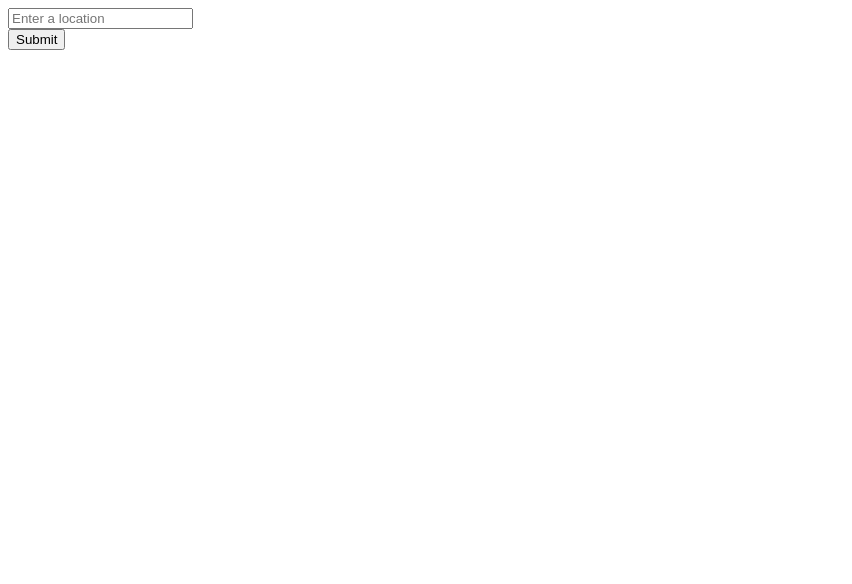
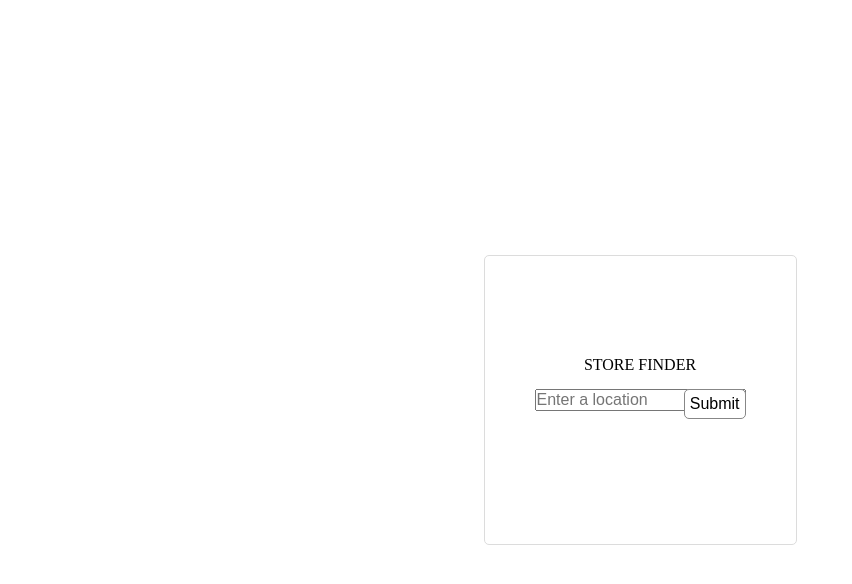
Before and after one commit to ashishrajagrawal91/hfc-store, a website: page index.html in a window 1280 px wide. Shown: the whole page, without its empty margins (0-852 px from the left). Drawn offline with nearby package versions, Linux system fonts and the light colour scheme; some packages are replaced by stand-ins of ours.

Commit message:
minor css fixes for UI

```diff
--- a/index.html
+++ b/index.html
@@ -6,18 +6,67 @@
     <meta name="viewport" content="initial-scale=1.0, user-scalable=no">
     <meta charset="utf-8">
     <script src="https://ajax.googleapis.com/ajax/libs/jquery/3.5.1/jquery.min.js"></script>
+    <style type="text/css">
+      body, div {
+        margin: 0;
+        padding: 0;
+      }
+      *{
+        margin: 0;
+        padding: 0;
+        font-size: 16px;
+      }
+      .pac-card {
+        display: flex;
+        align-items: center;
+        justify-content: center;
+        height: 100vh;
+      }
+      .header {
+        text-align: center;
+        padding-bottom: 15px;
+      }
+      .pac-self-container {
+        position: relative;
+      }
+      .pac-outer-container {
+        border: 1px solid #dcdcdc;
+        padding: 100px 50px;
+        border-radius: 5px;
+      }
+      .pac-target-input {
+            padding: 5px;
+          border: 1px solid #dcdcdc;
+          border-radius: 5px;
+          width: 20vw;
+          outline: none;
+      }
+      .submit-btn {
+          background-color: #FFF;
+          border: 1px solid #878787;
+          padding: 5px;
+          border-radius: 5px;
+          position: absolute;
+          right: 0px;
+          outline: none;
+      }
+    </style>
   </head>
 
   <body>
+
     <div class="pac-card" id="pac-card">
-      <div id="pac-container">
-        <input id="pac-input" type="text"
-            placeholder="Enter a location">
-      </div>
-      <div>
-        <input id="submitData" type="button" name="addressSubmit" value="Submit"/>
+      <div class="pac-outer-container">
+        <div class="header">STORE FINDER</div>
+        <div id="pac-container" class="pac-self-container">
+          <input id="pac-input" type="text" placeholder="Enter a location">
+          <input id="submitData" type="button" name="addressSubmit" value="Submit" class="submit-btn" />
+        </div>
+        <br>
+        <div class="header" id="response"></div>
       </div>
     </div>
+
     <script>
 
       let lat,lng;
@@ -46,6 +95,7 @@
                 processData: false,
                 success: function(response) {
                     console.log('response ',response);
+                    $("#response").html(response.message);
                 }
             });
         });
--- a/src/services/store/routes.ts
+++ b/src/services/store/routes.ts
@@ -16,8 +16,7 @@ export default [
     handler: async (req: Request, res: Response) => {
 		let addressData = addressReader(req.query);
 		res.status(200).send({
-			"message" : (addressData!=="" ? "Store Found." : "Store Not Found"),
-			"store" : addressData
+			"message" : (addressData!=="" ? "Store Found :- "+addressData : "Store Not Found")
 		});
     }
   }
```
